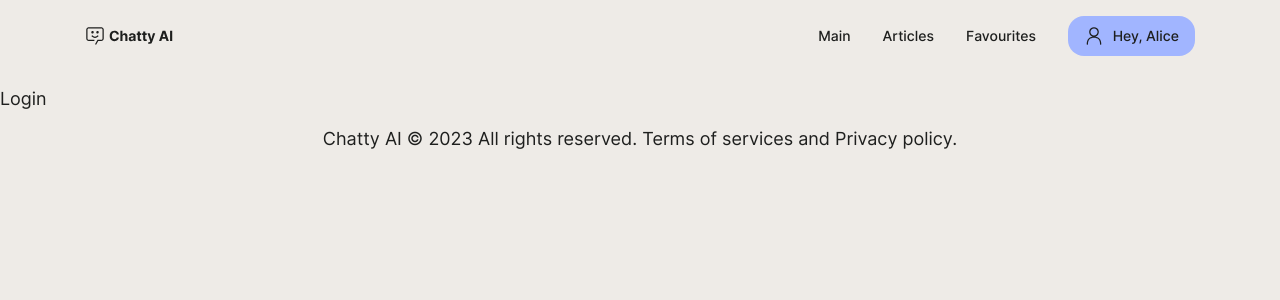
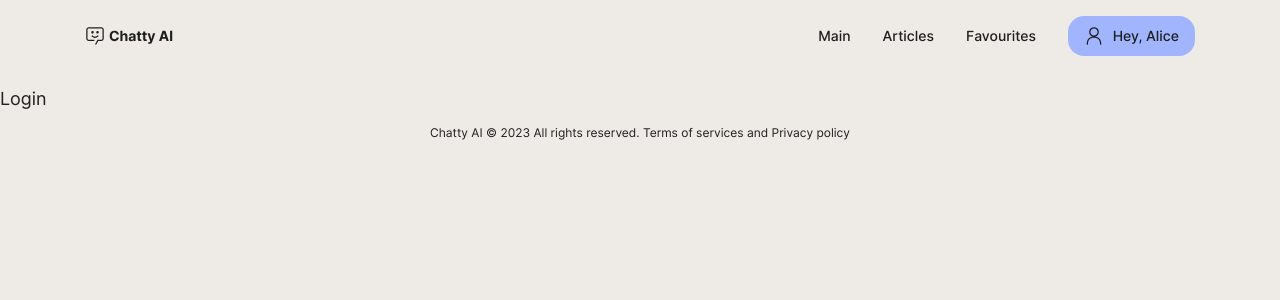
Before and after one commit to Tatty13/chatty-ai, a React (Create React App) app: page /login in a window 1280 px wide. Shown: the top 300 px of the page. Built offline with nearby package versions, Linux system fonts and the light colour scheme.

Commit message:
refactor: remove dot in the end of text, correct font size according layout, use vars for the font settings

```diff
--- a/src/components/Footer/Footer.css
+++ b/src/components/Footer/Footer.css
@@ -1,9 +1,8 @@
 .footer {
-	flex-shrink: 0;
-	margin: 0 auto;
-	padding: 0;
-	height: 52px;
-	font-weight: 400;
-	font-size: 18px;
-	line-height: 22px;
+  margin: 0 auto;
+  padding: 0;
+  height: 52px;
+  font-weight: var(--text-weight-xs, 400);
+  font-size: var(--text-size-x, 12px);
+  line-height: var(--text-line-s, 22px);
 }
--- a/src/components/Footer/Footer.js
+++ b/src/components/Footer/Footer.js
@@ -8,7 +8,7 @@ const Footer = () => {
     <footer className='footer'>
       <p>
         Chatty AI &copy; {currentYear} All rights reserved. Terms of services
-        and Privacy policy.
+        and Privacy policy
       </p>
     </footer>
   );
```
